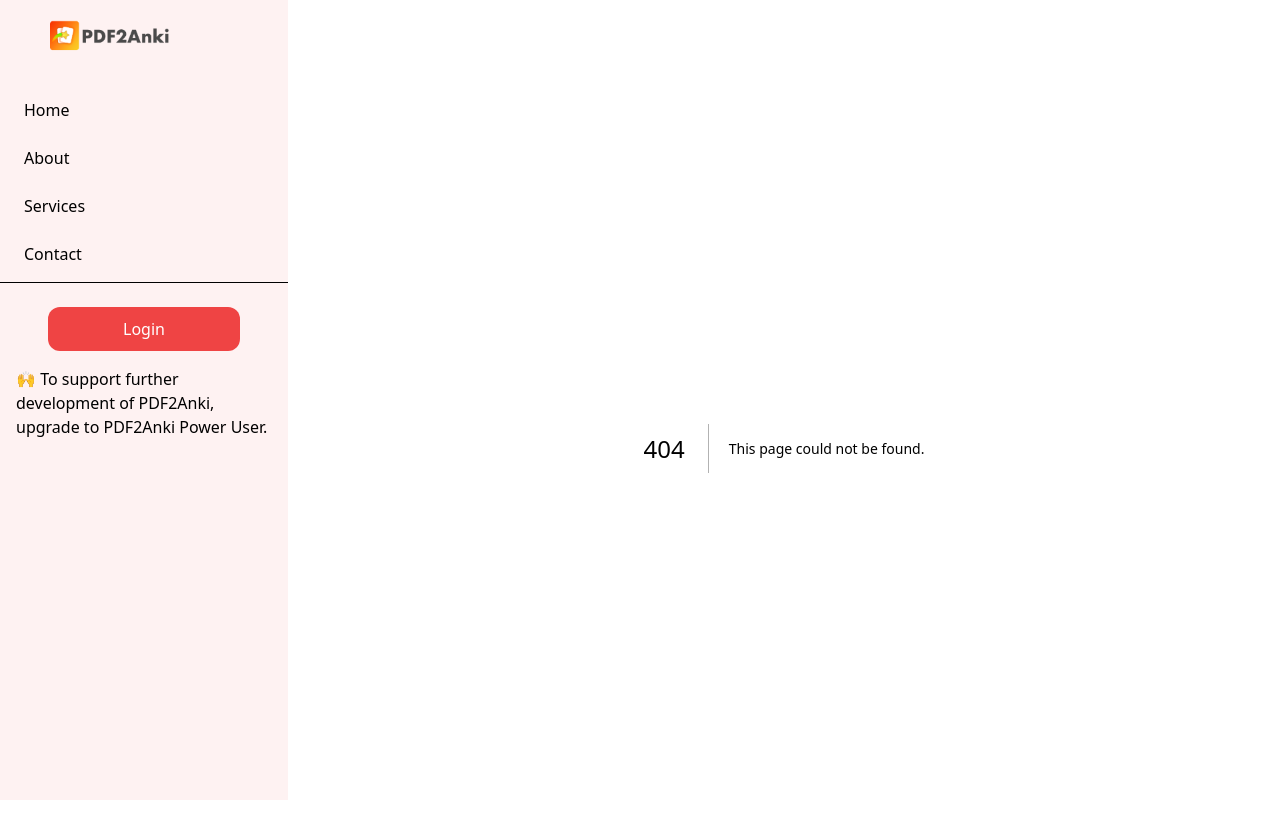
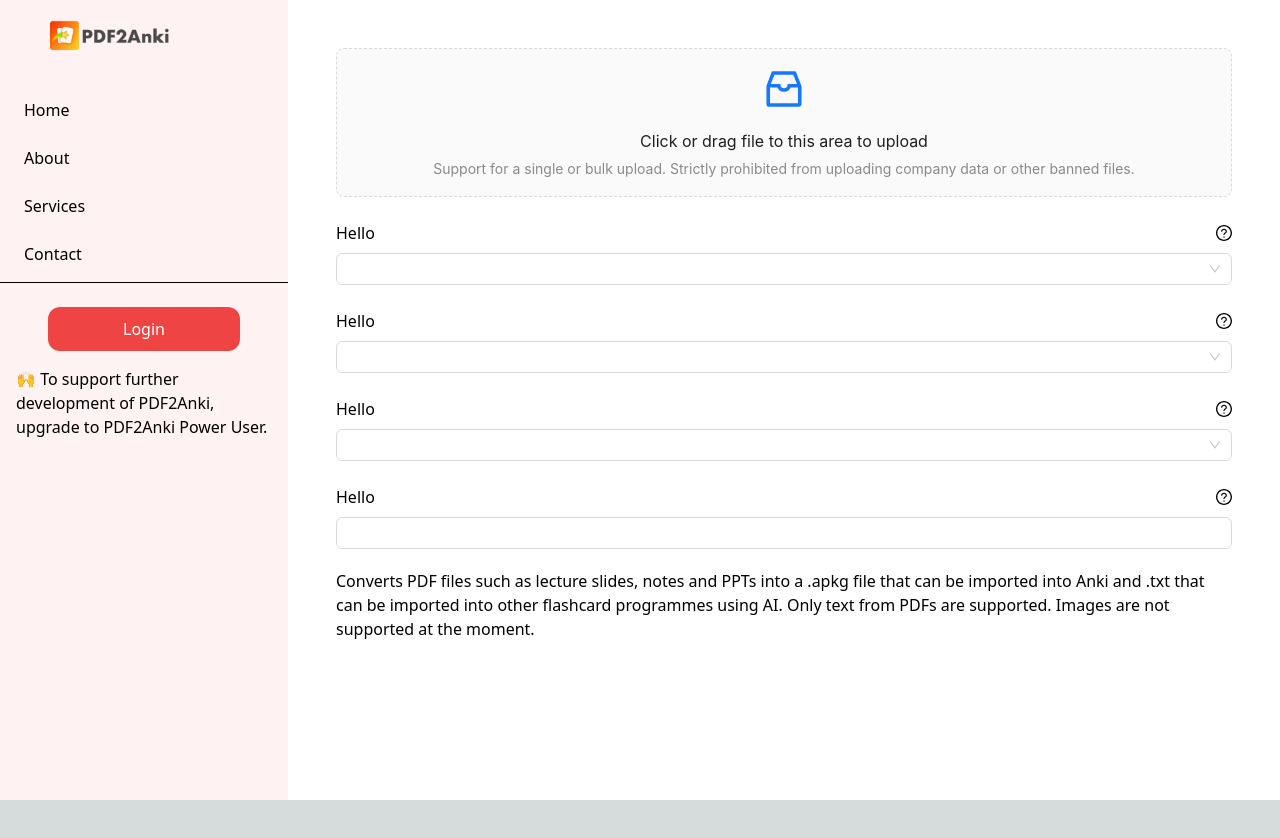
Before and after one commit to Dolat-Hamza/pdf-upload-test, a Next.js app: page /Components/Form in a window 1280 px wide. Before the commit this address had no page. Shown: the top 838 px of the page. After the commit the page ends 800 px from the top, so only its background shows below. Built offline with nearby package versions, Linux system fonts and the light colour scheme; no server answers.

Commit message:
Added form

```diff
--- a/package.json
+++ b/package.json
@@ -9,9 +9,12 @@
     "lint": "next lint"
   },
   "dependencies": {
+    "@ant-design/icons": "^5.2.5",
+    "antd": "^5.8.3",
     "autoprefixer": "10.4.14",
     "eslint": "8.47.0",
     "eslint-config-next": "13.4.13",
+    "firebase": "^10.1.0",
     "next": "13.4.13",
     "postcss": "8.4.27",
     "react": "18.2.0",
--- /dev/null
+++ b/pages/Components/FileDragAndDrop.js
@@ -0,0 +1,37 @@
+import React from 'react';
+import {message, Upload} from 'antd';
+import {InboxOutlined} from "@ant-design/icons";
+
+const {Dragger} = Upload;
+const props = {
+    name: 'file',
+    multiple: true,
+    action: 'https://www.mocky.io/v2/5cc8019d300000980a055e76',
+    onChange(info) {
+        const {status} = info.file;
+        if (status !== 'uploading') {
+            console.log(info.file, info.fileList);
+        }
+        if (status === 'done') {
+            message.success(`${info.file.name} file uploaded successfully.`);
+        } else if (status === 'error') {
+            message.error(`${info.file.name} file upload failed.`);
+        }
+    },
+    onDrop(e) {
+        console.log('Dropped files', e.dataTransfer.files);
+    },
+};
+const App = ({disabled}) => (
+    <Dragger disabled={disabled} {...props}>
+        <p className="ant-upload-drag-icon">
+            <InboxOutlined/>
+        </p>
+        <p className="ant-upload-text">Click or drag file to this area to upload</p>
+        <p className="ant-upload-hint">
+            Support for a single or bulk upload. Strictly prohibited from uploading company data or other
+            banned files.
+        </p>
+    </Dragger>
+);
+export default App;
--- /dev/null
+++ b/pages/Components/Form.js
@@ -0,0 +1,27 @@
+import React from "react";
+import FileDragAndDrop from "@/pages/Components/FileDragAndDrop";
+import SelectField from "@/pages/Components/SelectField";
+import InputField from "@/pages/Components/InputTextField";
+
+const Form = ({disabled}) => {
+    return (
+        <div className={"flex flex-col gap-5"}>
+            <form className={"flex flex-col gap-6"}>
+
+                <FileDragAndDrop disabled={disabled}/>
+                <SelectField type={"text"} disabled={disabled} title={"Hello "} content={"Hello"}/>
+                <SelectField type={"text"} disabled={disabled} title={"Hello "} content={"Hello"}/>
+                <SelectField type={"tags"} disabled={disabled} title={"Hello "} content={"Hello"}/>
+                <InputField disabled={disabled} title={"Hello "} content={"Hello"}/>
+            </form>
+            <div>
+                <p className={"text-black"}>Converts PDF files such as lecture slides, notes and PPTs into a .apkg file
+                    that
+                    can be imported into Anki and .txt that can be imported into other flashcard programmes using AI.
+                    Only
+                    text from PDFs are supported. Images are not supported at the moment.</p>
+            </div>
+        </div>
+    )
+}
+export default Form;
--- /dev/null
+++ b/pages/Components/InputTextField.js
@@ -0,0 +1,22 @@
+import {Input, Select, Tooltip} from "antd";
+import {QuestionCircleOutlined} from "@ant-design/icons";
+
+const InputField = ({title,content,disabled}) => {
+    return (
+        <div className={"flex flex-col gap-2"}>
+            <div className={"flex flex-row justify-between items-center "}>
+                <p className={"text-black"}>
+                    {title}
+                </p>
+                <Tooltip  className={"text-black"} title={content}>
+                    <QuestionCircleOutlined/>
+                </Tooltip>
+            </div>
+           <Input disabled={disabled}>
+
+           </Input>
+
+        </div>
+    )
+}
+export default InputField;
--- /dev/null
+++ b/pages/Components/SelectField.js
@@ -0,0 +1,23 @@
+import {Select, Tooltip} from "antd";
+import {QuestionCircleOutlined} from "@ant-design/icons";
+
+const SelectField = ({title,content,disabled,type}) => {
+    return (
+        <div className={"flex flex-col gap-2"}>
+            <div className={"flex flex-row justify-between items-center "}>
+                <p className={"text-black"}>
+                    {title}
+                </p>
+                <Tooltip  className={"text-black"} title={content}>
+                    <QuestionCircleOutlined/>
+                </Tooltip>
+            </div>
+            <Select mode={type} disabled={disabled}>
+                <Select.Option value="demo">Demo</Select.Option>
+
+            </Select>
+
+        </div>
+    )
+}
+export default SelectField;
--- a/pages/_app.js
+++ b/pages/_app.js
@@ -1,16 +1,46 @@
-// pages/_app.js
-import '../styles/globals.css';
-import Sidebar from "./Components/Sidebar"
+import firebase from "firebase/compat/app";
+import "firebase/compat/auth";
+import {useEffect, useState} from "react";
+import "../styles/globals.css";
+import Sidebar from "@/pages/Components/Sidebar"; // Firebase config
+const firebaseConfig = {
+    apiKey: "AIzaSyBKk7qlcYV-axge05Ej83ZI-dLcDJ49da4",
+    authDomain: "pdflogin-47793.firebaseapp.com",
+    projectId: "pdflogin-47793",
+    storageBucket: "pdflogin-47793.appspot.com",
+    messagingSenderId: "819310100854",
+    appId: "1:819310100854:web:83e4fbfa0e6b34e20f7a57"
+};// Initialize firebase and google provider
+firebase.initializeApp(firebaseConfig);
+const auth = firebase.auth();
+const provider = new firebase.auth.GoogleAuthProvider();
+provider.setCustomParameters({prompt: "select_account"});// Sign in and sign out functins
+const signIn = () => auth.signInWithPopup(provider);
+const signOut = () => auth.signOut();
 
-function MyApp({ Component, pageProps }) {
-  return (
-      <div className="flex w-full h-screen">
-        <Sidebar />
-        <div className="flex-grow bg-white p-12">
-          <Component {...pageProps} />
+function MyApp({Component, pageProps}) {
+    const [user, setUser] = useState(null);
+    useEffect(() => {
+        firebase.auth().onAuthStateChanged(async (user) => {
+            setUser(user);
+        });
+    }, []);
+    return (
+
+        <div className="flex w-full h-screen">
+            <Sidebar user={user}
+                     signIn={signIn}
+                     signOut={signOut}/>
+            <div className="flex-grow bg-white overflow-y-auto h-full p-12">
+                <Component
+                    {...pageProps}
+                    user={user}
+                    signIn={signIn}
+                    signOut={signOut}
+                />
+            </div>
         </div>
-      </div>
-  );
+    );
 }
 
 export default MyApp;
--- a/pages/index.js
+++ b/pages/index.js
@@ -1,11 +1,21 @@
 // pages/index.js
+
+import Form from "@/pages/Components/Form";
+
 function Home() {
     return (
         <div className={"flex flex-col items-center justify-center gap-4"}>
             <h1 className="mt-40 text-2xl bg-red-50 rounded-xl w-full h-11 text-center text-black font-semibold ">👈
                 Please login on the sidebar to access. We have a free community tier for everyone.</h1>
             <h1 className={"text-black w-full text-5xl font-bold"}>Generate Basic Cards - Question & Answer Pair</h1>
-            <p className={"text-black"}>Converts PDF files such as lecture slides, notes and PPTs into a .apkg file that can be imported into Anki and .txt that can be imported into other flashcard programmes using AI. Only text from PDFs are supported. Images are not supported at the moment.</p>
+            <p className={"text-black"}>Converts PDF files such as lecture slides, notes and PPTs into a .apkg file that
+                can be imported into Anki and .txt that can be imported into other flashcard programmes using AI. Only
+                text from PDFs are supported. Images are not supported at the moment.</p>
+            <div className={"flex flex-row gap-4 w-full"}>
+            <Form disabled={true}/>
+            <Form disabled={true}/>
+            </div>
+
         </div>
     );
 }
```
Also changed, not shown: firebase.js (added, +12 -0 lines), firebaseConfig.js (added, +15 -0 lines), pages/Components/Sidebar.js (+20 -5 lines), 1 other file (tests, documents, lock files or other folders).
